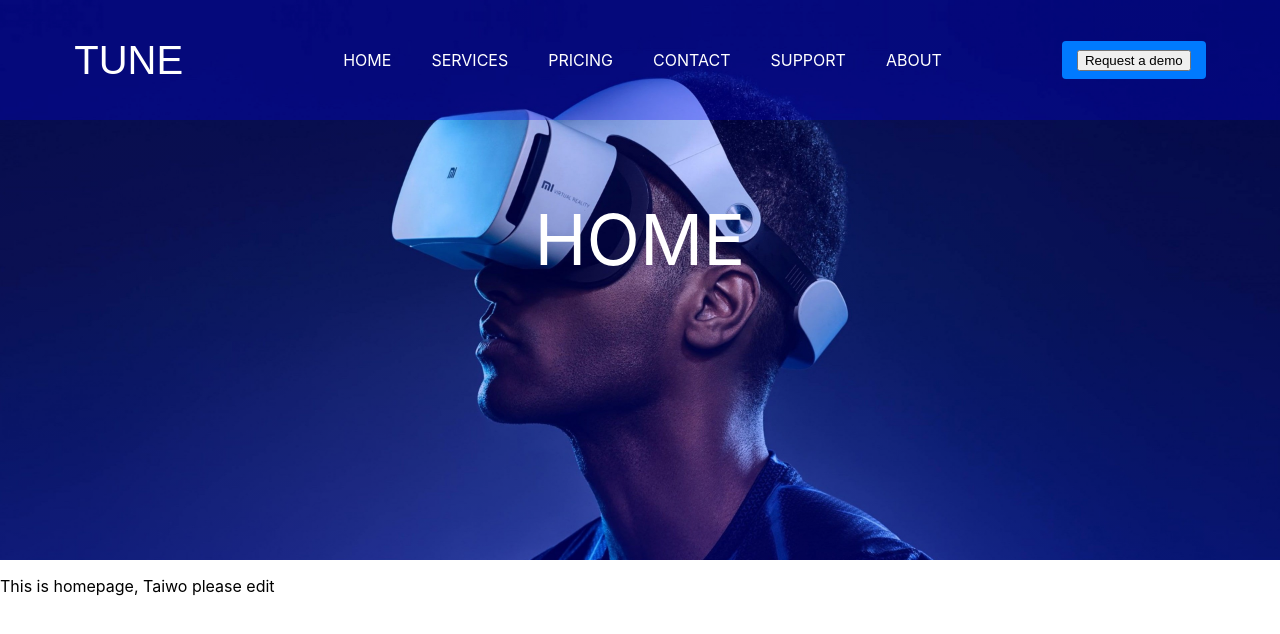
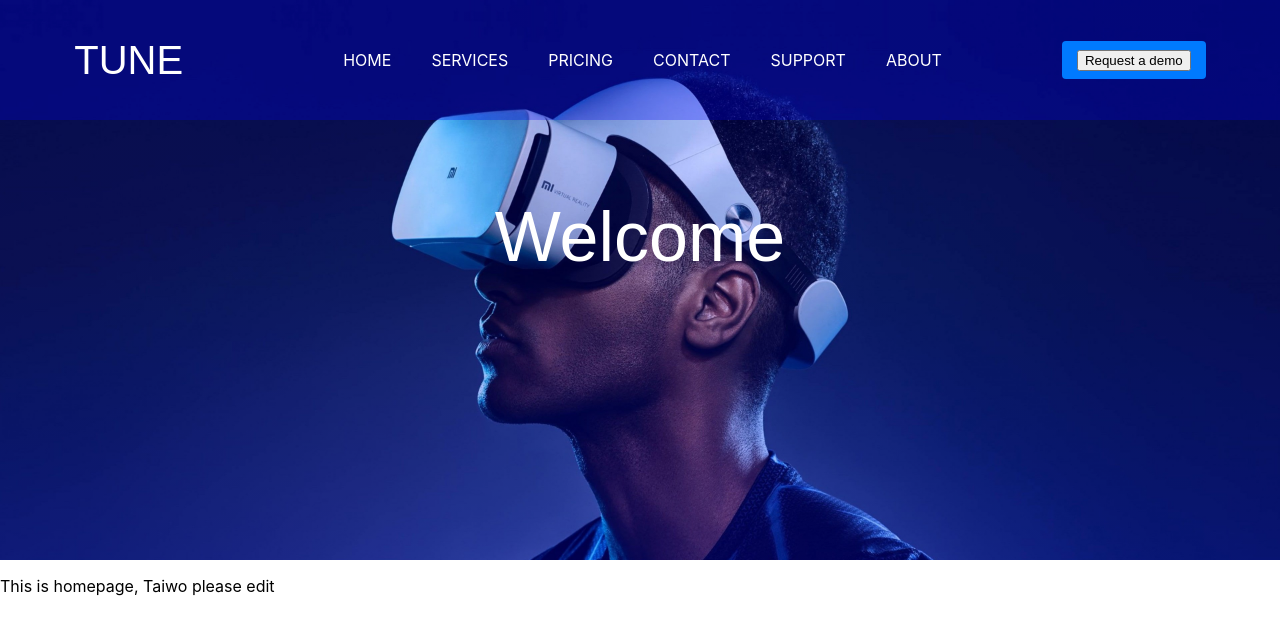
Before and after one commit to nwabekeyi/babtech_project, a React (Create React App) app: page / in a window 1280 px wide. Shown: the top 634 px of the page. Built offline with nearby package versions, Linux system fonts and the light colour scheme.

Commit message:
final update

```diff
--- a/src/component/navBar/navBar.js
+++ b/src/component/navBar/navBar.js
@@ -9,7 +9,7 @@ const Navbar = () => {
   const getHeaderText = (pathname) => {
     switch (pathname) {
       case '/':
-        return 'HOME';
+        return 'Welcome';
       case '/services':
         return 'SERVICES';
       case '/pricing':
--- a/src/component/navBar/navbar.css
+++ b/src/component/navBar/navbar.css
@@ -11,7 +11,8 @@
 }
 .header > h1{
   font-size: 70px;
-  font-weight: 400;
+  font-family: fantasy;
+  font-weight: 300;
   color: white;
   padding-top: 150px;
 }
```
